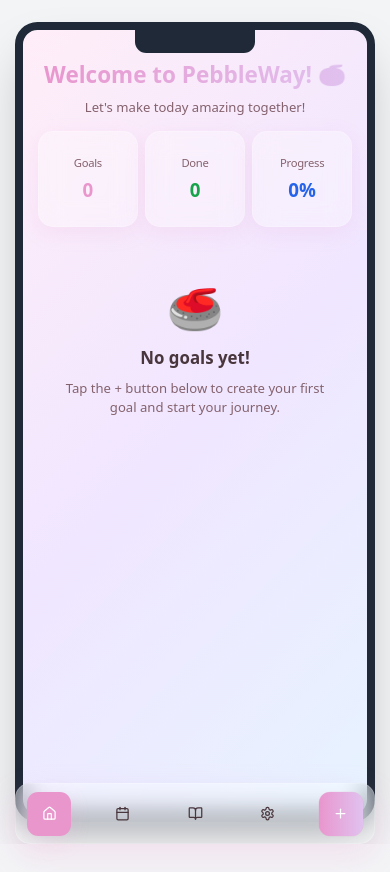
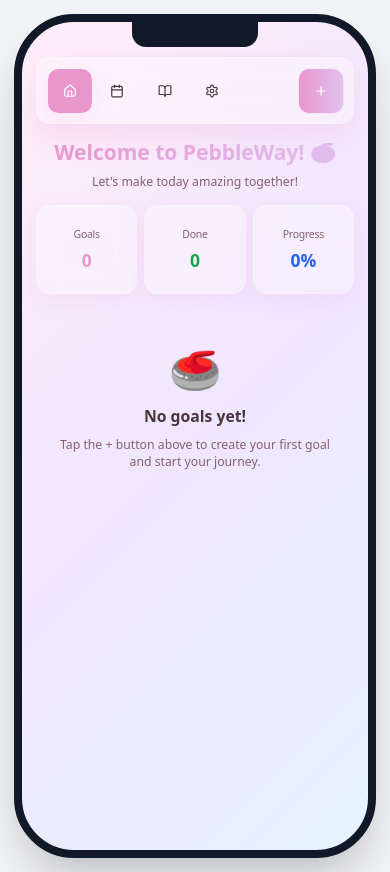
Before and after one commit to Napervillepuppy1/PebbleWay124, a React (Vite) app: page / in a window 390 px wide. Before the commit the page ends 844 px from the top, so only its background shows below. Built offline with nearby package versions, Linux system fonts and the light colour scheme.

Commit message:
feat: Move menu to home screen, iPhone 12 Pro dimensions
-   Moved the navigation menu to the home screen.
-   Adjusted the app dimensions to match the iPhone 12 Pro.

```diff
--- a/src/components/Dashboard.tsx
+++ b/src/components/Dashboard.tsx
@@ -1,5 +1,7 @@
 
 import { useState } from 'react';
+import { Home, Calendar, BookOpen, Settings, Plus } from 'lucide-react';
+import { Button } from '@/components/ui/button';
 import GoalCard from './GoalCard';
 import { Card, CardContent, CardHeader, CardTitle } from '@/components/ui/card';
 
@@ -17,17 +19,59 @@ interface DashboardProps {
   goals: Goal[];
   onToggleComplete: (id: string) => void;
   onEditGoal: (goal: Goal) => void;
+  activeTab: string;
+  setActiveTab: (tab: string) => void;
+  onNewGoal: () => void;
 }
 
-const Dashboard = ({ goals, onToggleComplete, onEditGoal }: DashboardProps) => {
+const Dashboard = ({ goals, onToggleComplete, onEditGoal, activeTab, setActiveTab, onNewGoal }: DashboardProps) => {
   const completedGoals = goals.filter(goal => goal.completed);
   const activeGoals = goals.filter(goal => !goal.completed);
   const averageProgress = goals.length > 0
     ? Math.round(goals.reduce((sum, goal) => sum + goal.progress, 0) / goals.length)
     : 0;
 
+  const navItems = [
+    { id: 'dashboard', icon: Home, label: 'Home' },
+    { id: 'calendar', icon: Calendar, label: 'Calendar' },
+    { id: 'journal', icon: BookOpen, label: 'Journal' },
+    { id: 'settings', icon: Settings, label: 'Settings' },
+  ];
+
   return (
     <div className="px-4 space-y-4">
+      {/* Top Navigation Menu */}
+      <div className="glass rounded-2xl px-3 py-3 shadow-kawaii-lg animate-slide-in-up">
+        <div className="flex items-center justify-between">
+          <div className="flex items-center space-x-1">
+            {navItems.map((item, index) => (
+              <Button
+                key={item.id}
+                variant={activeTab === item.id ? "default" : "ghost"}
+                size="sm"
+                onClick={() => setActiveTab(item.id)}
+                className={`rounded-xl p-2 transition-all duration-300 touch-target ${
+                  activeTab === item.id
+                    ? 'bg-primary text-primary-foreground animate-bounce-gentle shadow-kawaii'
+                    : 'hover:bg-accent/50'
+                }`}
+                style={{ animationDelay: `${index * 0.1}s` }}
+              >
+                <item.icon className="w-4 h-4" />
+              </Button>
+            ))}
+          </div>
+
+          <Button
+            onClick={onNewGoal}
+            className="rounded-xl p-2 bg-gradient-to-r from-primary to-accent hover:shadow-kawaii animate-pulse-soft touch-target"
+            size="sm"
+          >
+            <Plus className="w-4 h-4" />
+          </Button>
+        </div>
+      </div>
+
       <div className="text-center space-y-2 animate-slide-in-up">
         <h1 className="text-2xl font-bold bg-gradient-to-r from-primary to-accent bg-clip-text text-transparent">
           Welcome to PebbleWay! 🥌
@@ -108,7 +152,7 @@ const Dashboard = ({ goals, onToggleComplete, onEditGoal }: DashboardProps) => {
         <div className="text-center py-12 animate-float">
           <div className="text-5xl mb-4">🥌</div>
           <h3 className="text-lg font-semibold mb-2">No goals yet!</h3>
-          <p className="text-muted-foreground text-sm px-4">Tap the + button below to create your first goal and start your journey.</p>
+          <p className="text-muted-foreground text-sm px-4">Tap the + button above to create your first goal and start your journey.</p>
         </div>
       )}
     </div>
--- a/src/index.css
+++ b/src/index.css
@@ -156,18 +156,19 @@
   body {
     @apply bg-gradient-to-br text-foreground;
     background: #f3f4f6;
-    font-size: 16px;
+    font-size: 14px;
     -webkit-font-smoothing: antialiased;
     -moz-osx-font-smoothing: grayscale;
     touch-action: manipulation;
   }
 
-  /* Phone frame styling */
+  /* iPhone 12 Pro specific phone frame styling */
   .phone-frame {
     background: var(--gradient-primary);
-    height: 100vh;
-    max-height: 800px;
-    min-height: 600px;
+    width: 390px;
+    height: 844px;
+    border-radius: 60px;
+    border: 8px solid #1f2937;
   }
 
   /* Hide scrollbar */
@@ -180,21 +181,9 @@
     display: none;
   }
 
-  /* Mobile-first responsive typography */
+  /* Mobile-first responsive typography optimized for iPhone 12 Pro */
   html {
     font-size: 14px;
-  }
-
-  @media (min-width: 375px) {
-    html {
-      font-size: 15px;
-    }
-  }
-
-  @media (min-width: 414px) {
-    html {
-      font-size: 16px;
-    }
   }
 }
 
@@ -287,8 +276,8 @@
   }
 }
 
-/* Mobile-specific optimizations */
-@media (max-width: 768px) {
+/* iPhone 12 Pro specific optimizations */
+@media (max-width: 390px) {
   .container {
     padding-left: 1rem;
     padding-right: 1rem;
--- a/src/pages/Index.tsx
+++ b/src/pages/Index.tsx
@@ -1,6 +1,5 @@
 
 import { useState, useEffect } from 'react';
-import Navigation from '@/components/Navigation';
 import Dashboard from '@/components/Dashboard';
 import CalendarView from '@/components/CalendarView';
 import Journal from '@/components/Journal';
@@ -79,6 +78,9 @@ const Index = () => {
             goals={goals}
             onToggleComplete={handleToggleComplete}
             onEditGoal={handleEditGoal}
+            activeTab={activeTab}
+            setActiveTab={setActiveTab}
+            onNewGoal={handleNewGoal}
           />
         );
       case 'calendar':
@@ -93,6 +95,9 @@ const Index = () => {
             goals={goals}
             onToggleComplete={handleToggleComplete}
             onEditGoal={handleEditGoal}
+            activeTab={activeTab}
+            setActiveTab={setActiveTab}
+            onNewGoal={handleNewGoal}
           />
         );
     }
@@ -100,23 +105,17 @@ const Index = () => {
 
   return (
     <div className="flex justify-center items-center min-h-screen bg-gray-100 p-4">
-      <div className="phone-frame w-full max-w-sm mx-auto bg-background rounded-3xl shadow-2xl overflow-hidden border-8 border-gray-800 relative">
-        {/* Phone notch */}
-        <div className="absolute top-0 left-1/2 transform -translate-x-1/2 w-32 h-6 bg-gray-800 rounded-b-xl z-50"></div>
+      <div className="phone-frame w-[390px] h-[844px] mx-auto bg-background rounded-[60px] shadow-2xl overflow-hidden border-8 border-gray-900 relative">
+        {/* iPhone 12 Pro notch */}
+        <div className="absolute top-0 left-1/2 transform -translate-x-1/2 w-36 h-7 bg-gray-900 rounded-b-2xl z-50"></div>
 
         {/* Phone screen */}
-        <div className="h-screen max-h-[800px] overflow-hidden relative">
+        <div className="h-full overflow-hidden relative">
           <div className="h-full overflow-y-auto scrollbar-hide">
-            <div className="pt-8 pb-20">
+            <div className="pt-10 pb-4">
               {renderContent()}
             </div>
           </div>
-
-          <Navigation
-            activeTab={activeTab}
-            setActiveTab={setActiveTab}
-            onNewGoal={handleNewGoal}
-          />
         </div>
 
         <GoalModal
```
